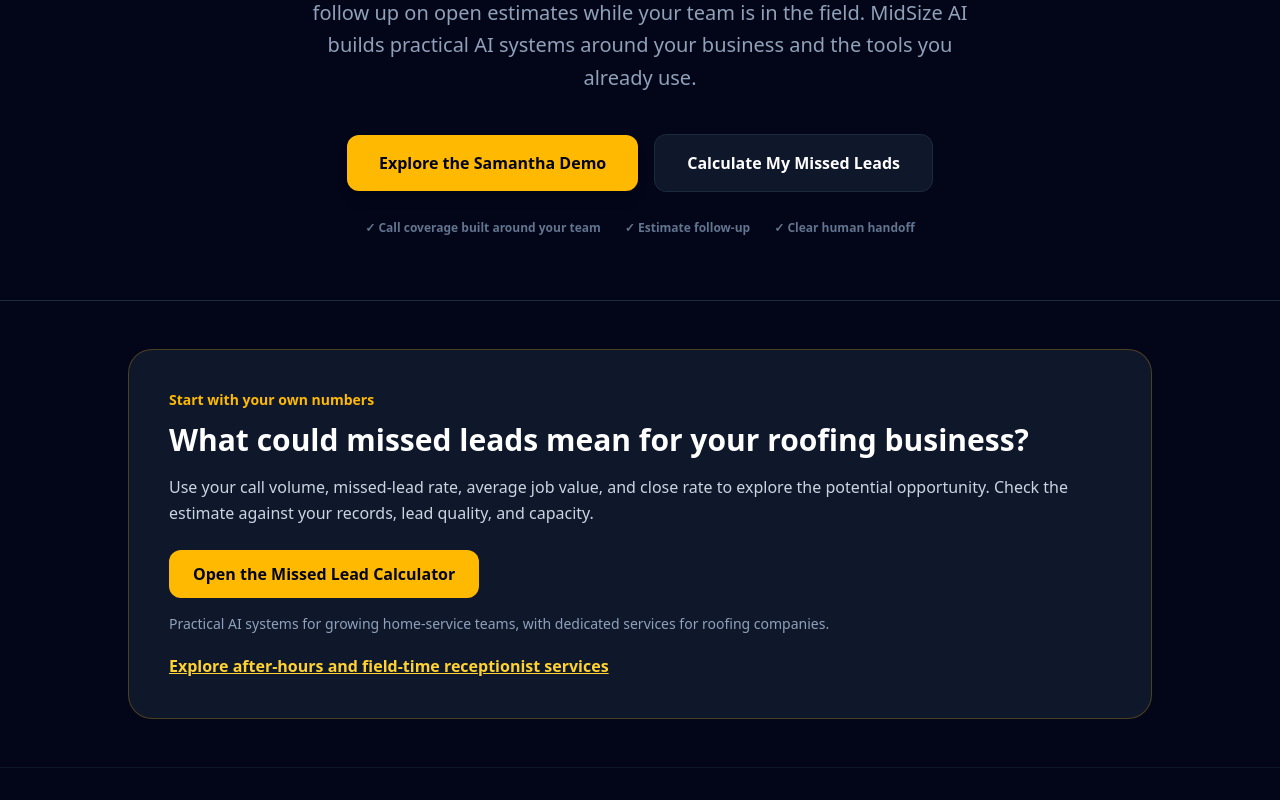
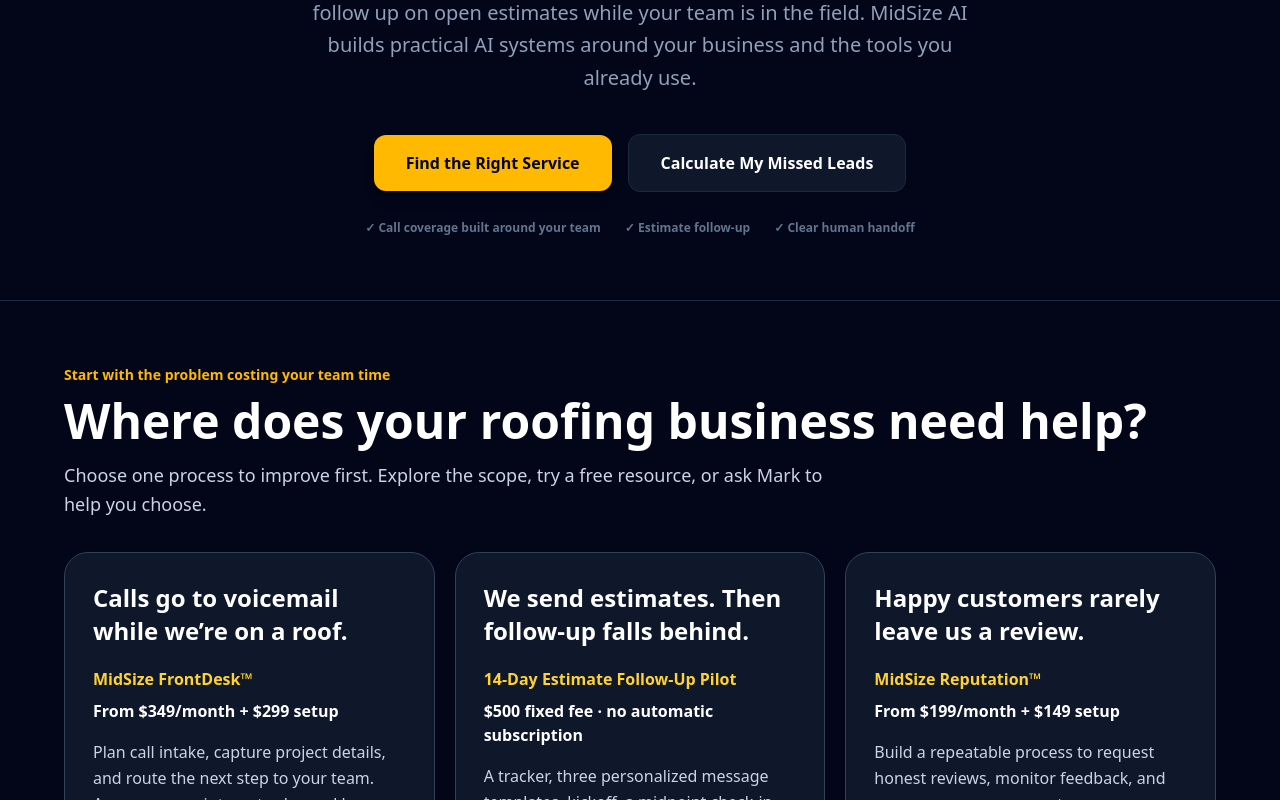
Before and after one commit to mastephenson12/midsize, a React (Vite) app in the folder website/: page / in a window 1280 px wide. Shown: the part 580-1380 px from the top of the page. Built offline with nearby package versions, Linux system fonts and the light colour scheme.

Commit message:
Guide homepage visitors to a focused roofing service

```diff
--- a/website/src/App.jsx
+++ b/website/src/App.jsx
@@ -1,6 +1,7 @@
 import React, { useState } from 'react';
 import HomeownerResources from './HomeownerResources.jsx';
 import GrowthAudit from './GrowthAudit.jsx';
+import RooferStart from './RooferStart.jsx';
 
 export default function App() {
   const [activeTab, setActiveTab] = useState('samantha');
@@ -59,7 +60,7 @@ export default function App() {
               ['Roofing AI Guide', '/guides/ai-receptionist-for-roofing-companies/'],
               ['Free Roofer Resources', '/resources/#contractors'],
               ['Missed Lead Calculator', '/missed-lead-calculator'],
-              ['Call Coverage & Missed Leads', '#audiences'],
+              ['Find My Starting Point', '#roofer-start'],
               ['Request Free Growth Audit', 'https://apply.midsizeai.com/application?utm_source=midsizeai.com&utm_medium=navigation&utm_campaign=workflow_audit&utm_content=menu_cta'],
             ].map(([label, href]) => (
               <a key={href} href={href} onClick={() => setMenuOpen(false)} className="rounded-lg px-4 py-3 text-sm font-semibold text-slate-100 hover:bg-slate-800 focus-visible:outline focus-visible:outline-2 focus-visible:outline-amber-400">
@@ -89,10 +90,10 @@ export default function App() {
 
         <div className="flex flex-col sm:flex-row gap-4 justify-center items-center">
           <a
-            href="/samantha-demo"
+            href="#roofer-start"
             className="w-full sm:w-auto bg-amber-400 hover:bg-amber-300 text-slate-950 font-bold px-8 py-4 rounded-xl text-base transition-all shadow-lg hover:shadow-amber-400/20"
           >
-            Explore the Samantha Demo
+            Find the Right Service
           </a>
           <a
             href="/missed-lead-calculator?utm_source=midsizeai.com&utm_medium=hero&utm_campaign=missed_leads"
@@ -108,16 +109,7 @@ export default function App() {
         </div>
       </header>
 
-      <section id="audiences" className="border-t border-slate-800 px-6 py-12">
-        <div className="mx-auto max-w-5xl rounded-3xl border border-amber-400/25 bg-slate-900 p-7 sm:p-10">
-          <p className="text-sm font-bold text-amber-400">Start with your own numbers</p>
-          <h2 className="mt-3 text-3xl font-extrabold text-white">What could missed leads mean for your roofing business?</h2>
-          <p className="mt-4 leading-relaxed text-slate-300">Use your call volume, missed-lead rate, average job value, and close rate to explore the potential opportunity. Check the estimate against your records, lead quality, and capacity.</p>
-          <a href="/missed-lead-calculator" className="mt-6 inline-flex rounded-xl bg-amber-400 px-6 py-3 font-bold text-slate-950 hover:bg-amber-300">Open the Missed Lead Calculator</a>
-          <p className="mt-4 text-sm text-slate-400">Practical AI systems for growing home-service teams, with dedicated services for roofing companies.</p>
-          <a href="/services/ai-receptionist-for-roofers" className="mt-5 inline-flex font-bold text-amber-300 underline">Explore after-hours and field-time receptionist services</a>
-        </div>
-      </section>
+      <RooferStart />
 
       {/* Contractor Growth Plan */}
       <section id="growth-system" className="border-t border-slate-900 px-6 py-16">
```
